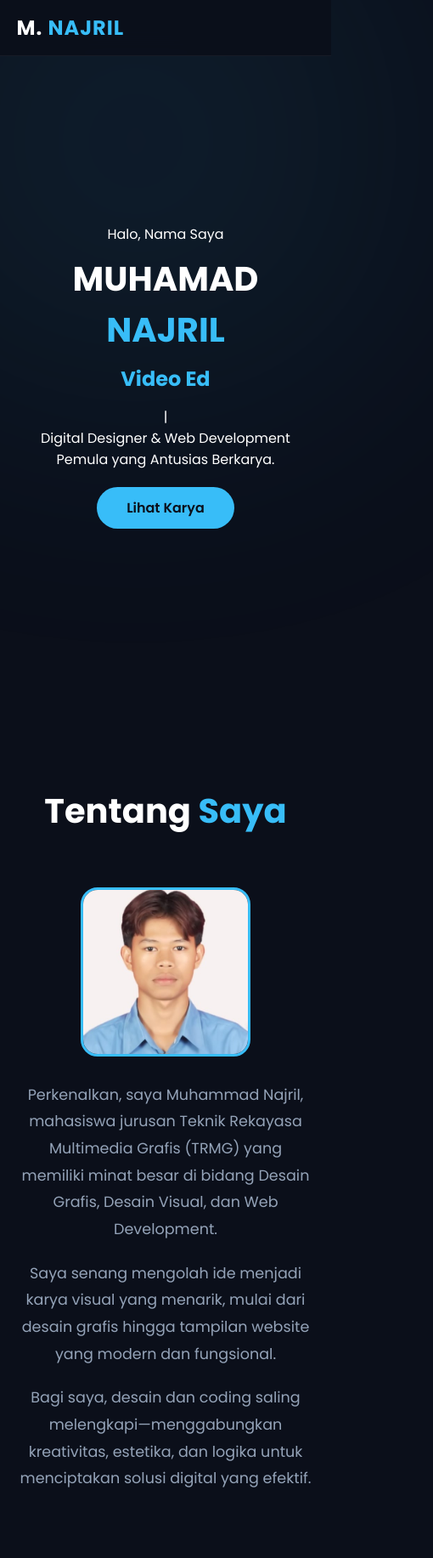
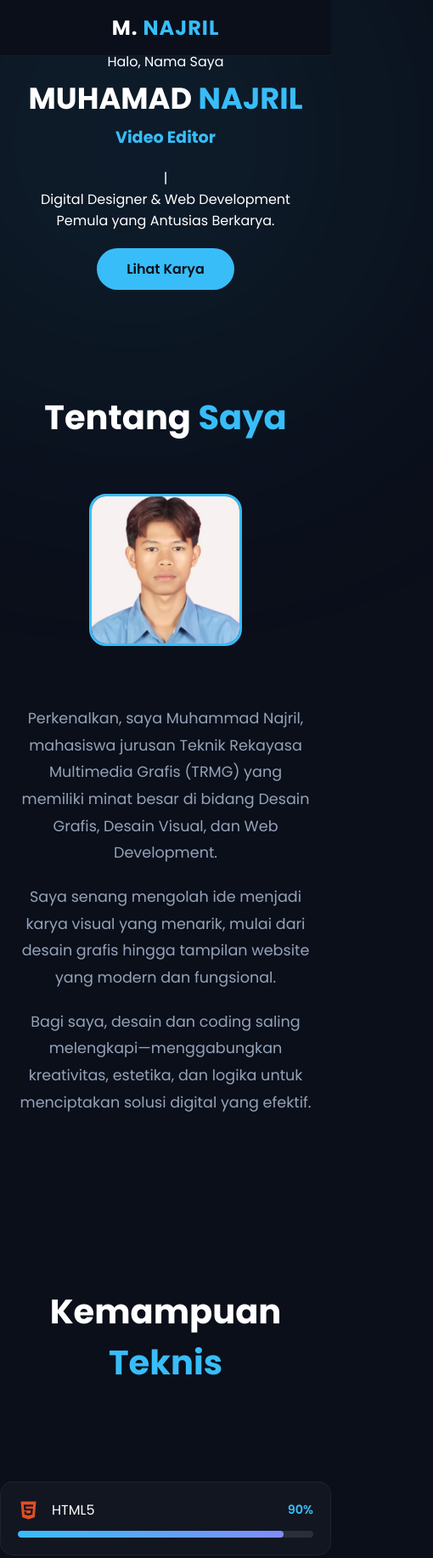
Before and after one commit to arilbanday4545-hash/portfolio, a plain HTML site: page index.html in a window 390 px wide. Shown: the top 1833 px of the page at 85% size, 510 px wide, since content can reach past the window. Drawn offline with nearby package versions, Linux system fonts and the light colour scheme.

Commit message:
Update style.css

```diff
--- a/style.css
+++ b/style.css
@@ -287,51 +287,68 @@ footer {
     display: none;
   } /* Sembunyikan menu di HP untuk kesederhanaan */
 }
+
 /* ==========================================
-   PENGATURAN KHUSUS LAYAR HP (RESPONSIVE)
+   PERBAIKAN RESPONSIVE (HP)
    ========================================== */
 @media (max-width: 768px) {
-    /* Atur jarak samping agar tidak terlalu mepet */
-    section {
-        padding: 80px 5% 40px 5% !important;
+    /* Mencegah halaman bisa digeser ke samping (biar gak goyang) */
+    html, body {
+        overflow-x: hidden;
+        width: 100%;
     }
 
-    /* Kecilkan ukuran tulisan nama di Beranda */
+    /* Padding Section disesuaikan */
+    section {
+        padding: 60px 5% !important;
+        min-height: auto !important;
+    }
+
+    /* Ukuran teks Hero diperkecil agar tidak kepotong */
     .hero h1 {
-        font-size: 2.5rem !important;
+        font-size: 2.2rem !important;
+        line-height: 1.2;
     }
 
     .hero h2 {
-        font-size: 1.5rem !important;
+        font-size: 1.2rem !important;
     }
 
-    /* Buat foto "Tentang Saya" jadi di tengah dan ukurannya pas */
+    /* Skill dibuat 1 kolom agar persentase tidak tabrakan */
+    .skills-container {
+        grid-template-columns: 1fr !important;
+        gap: 15px;
+    }
+
+    /* Proyek juga dibuat 1 kolom */
+    .project-grid {
+        grid-template-columns: 1fr !important;
+        gap: 20px;
+    }
+
+    /* Tentang Saya: Foto di atas, teks di bawah */
     .about-container {
-        grid-template-columns: 1fr; /* Jadi 1 kolom (atas bawah) */
+        grid-template-columns: 1fr !important;
         text-align: center;
-        gap: 30px;
     }
 
     .about-img img {
-        max-width: 200px; /* Foto diperkecil di HP */
+        width: 180px;
+        margin-bottom: 20px;
     }
 
-    /* Buat Skill jadi 1 kolom saja di HP agar tidak sempit */
-    .skills-container {
-        grid-template-columns: 1fr !important;
+    /* Kontak (Sosmed) dibuat 2 kolom saja biar gak terlalu kecil */
+    .social-container {
+        grid-template-columns: repeat(2, 1fr) !important;
     }
 
-    /* Buat Proyek jadi 1 kolom saja */
-    .project-grid {
-        grid-template-columns: 1fr !important;
-    }
-
-    /* Sembunyikan menu Navbar yang banyak, atau buat jadi simpel */
+    /* Navbar dibuat simpel */
     nav {
         padding: 15px 5%;
+        justify-content: center; /* Logo di tengah di HP */
     }
 
     nav ul {
-        display: none; /* Sementara disembunyikan agar tidak berantakan */
+        display: none; /* Menu navigasi disembunyikan di HP */
     }
 }
```
